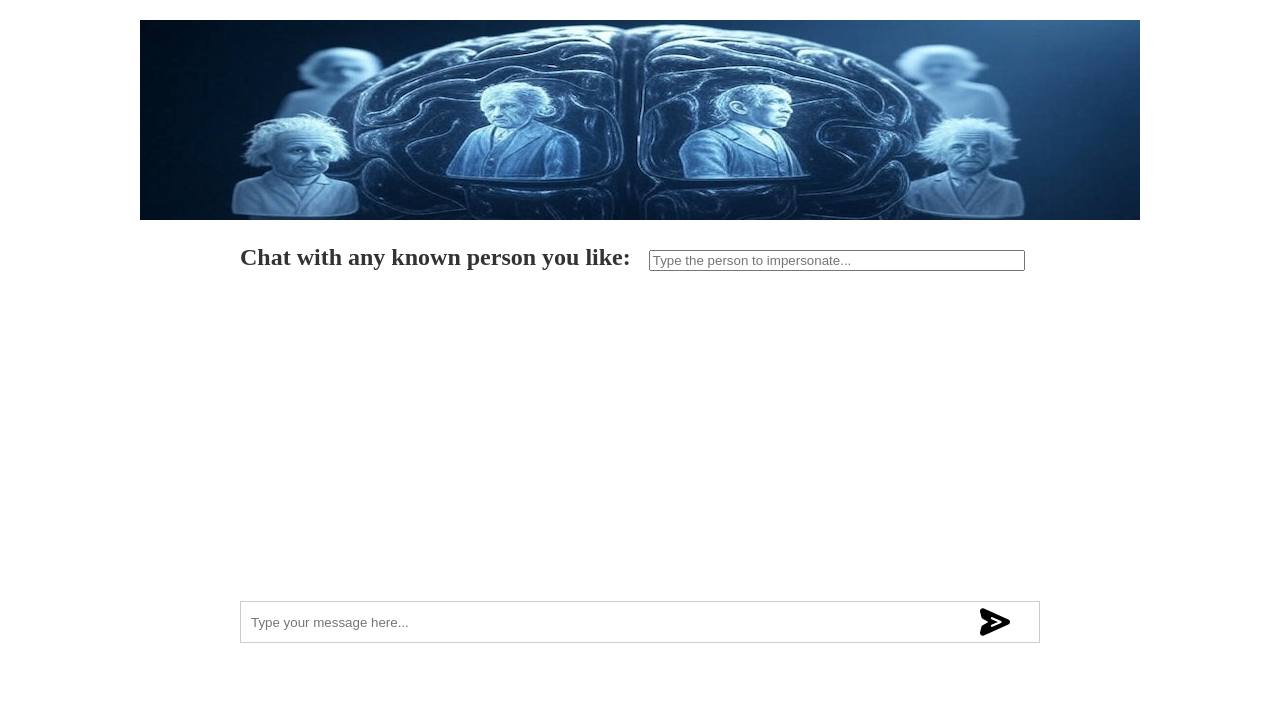
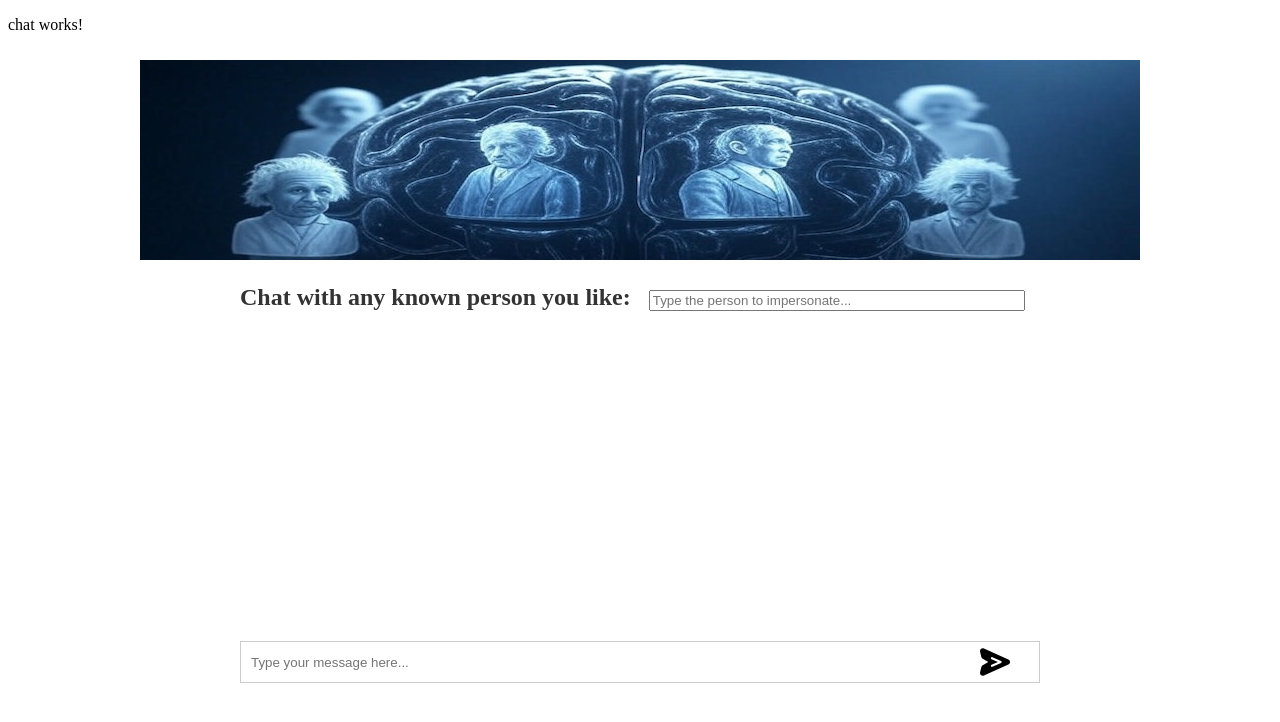
Before and after one commit to cluebbe/ai-impersonator-angular, an Angular app: page / in a window 1280 px wide. Shown: the top 722 px of the page. Built offline with nearby package versions, Linux system fonts and the light colour scheme.

Commit message:
imported chat component

```diff
--- a/src/app/app.component.html
+++ b/src/app/app.component.html
@@ -1,3 +1,4 @@
+<app-chat></app-chat>
 <main class="chat-container">
   <div class="chat-banner">
     <img src="/banner.jpg" alt="image" />
--- a/src/app/app.component.ts
+++ b/src/app/app.component.ts
@@ -3,12 +3,13 @@ import { HttpClient, HttpHeaders } from '@angular/common/http';
 import { FormsModule } from '@angular/forms';
 import { RouterModule } from '@angular/router';
 import { NgFor } from '@angular/common';
+import { ChatComponent } from './chat/chat.component';
 
 @Component({
   selector: 'app-root',
   templateUrl: './app.component.html',
   styleUrls: ['./app.component.css'],
-  imports: [NgFor, RouterModule, FormsModule],
+  imports: [NgFor, RouterModule, FormsModule, ChatComponent],
 })
 
 export class AppComponent {
```
